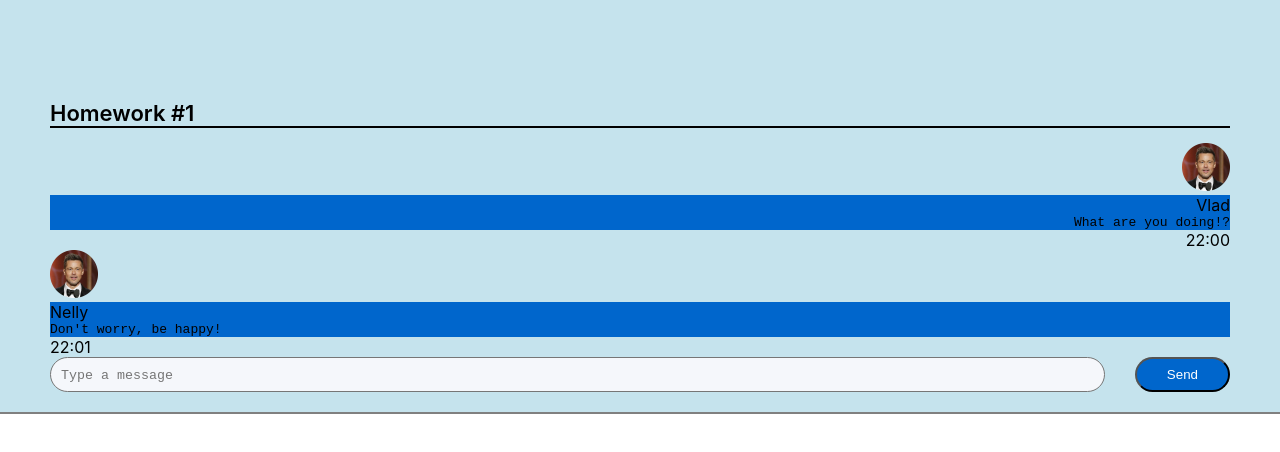
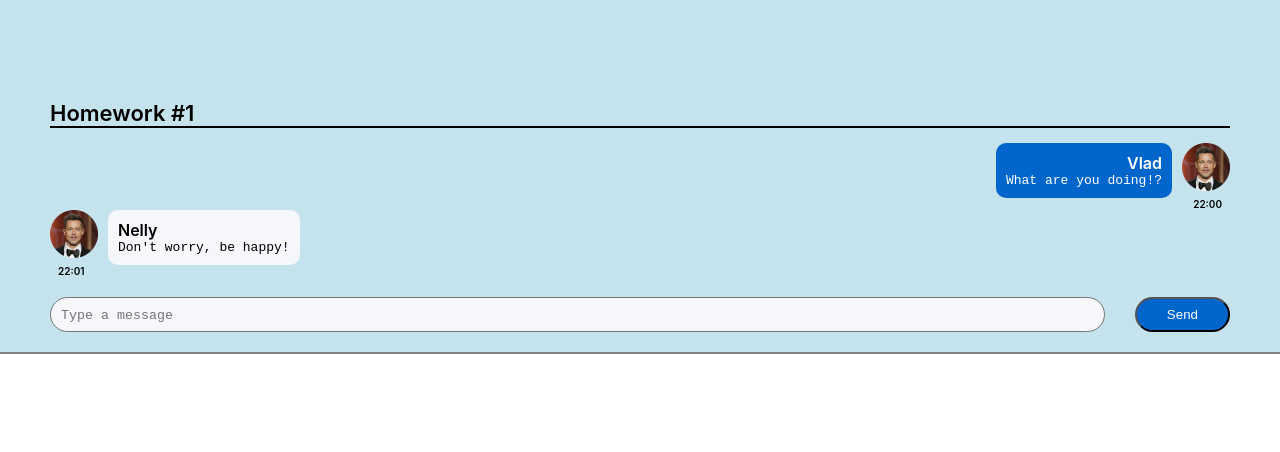
Before and after one commit to vladgrudak/homework-front-main-2, a React (Create React App) app: page / in a window 1280 px wide. Shown: the top 452 px of the page. Built offline with nearby package versions, Linux system fonts and the light colour scheme.

Commit message:
MVP Layout

```diff
--- a/src/s2-homeworks/hw01/friend-message/FriendMessage.module.css
+++ b/src/s2-homeworks/hw01/friend-message/FriendMessage.module.css
@@ -1,9 +1,12 @@
 .friendMessage {
-
+    display: flex;
+    flex-direction: column;
+    align-items: start;
 }
 
 .friendImageAndText {
-
+    display: flex;
+    gap: 10px;
 }
 
 .friendImageAndText img {
@@ -11,7 +14,9 @@
 }
 
 .friendText {
-    background-color: #0066CC;
+    background-color: #F5F7FB;
+    padding: 10px;
+    border-radius: 10px;
 }
 
 .friendText:after {
@@ -19,7 +24,7 @@
 }
 
 .friendName {
-
+    font-weight: 600;
 }
 
 .friendMessageText {
@@ -27,5 +32,7 @@
 }
 
 .friendTime {
-
+    margin-left: 8px;
+    font-size: 10px;
+    font-weight: 600;
 }
--- a/src/s2-homeworks/hw01/message-sender/MessageSender.module.css
+++ b/src/s2-homeworks/hw01/message-sender/MessageSender.module.css
@@ -1,4 +1,5 @@
 .sendForm {
+    margin-top: 20px;
     display: flex;
     justify-content: space-between;
     gap: 30px;
--- a/src/s2-homeworks/hw01/message/Message.module.css
+++ b/src/s2-homeworks/hw01/message/Message.module.css
@@ -1,9 +1,14 @@
 .message {
-    text-align: right;
+    display: flex;
+    flex-direction: column;
+    align-items: end;
 }
 
 .imageAndText {
-
+    display: flex;
+    flex-direction: row-reverse;
+    gap: 10px;
+    color: white;
 }
 
 .imageAndText img{
@@ -12,6 +17,10 @@
 
 .text {
     background-color: #0066CC;
+    padding: 10px;
+    border-radius: 10px;
+    max-width: 70vw;
+    word-wrap: break-word;
 }
 
 .text:after {
@@ -19,13 +28,16 @@
 }
 
 .name {
-
+    text-align: right;
+    font-weight: 600;
 }
 
 .messageText {
-
+    word-break: break-all;
 }
 
 .time {
-
+    margin-right: 8px;
+    font-size: 10px;
+    font-weight: 600;
 }
```
